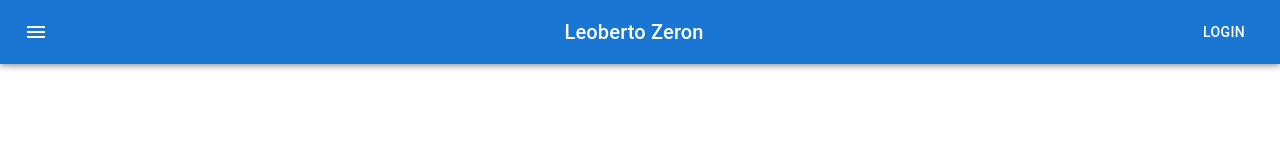
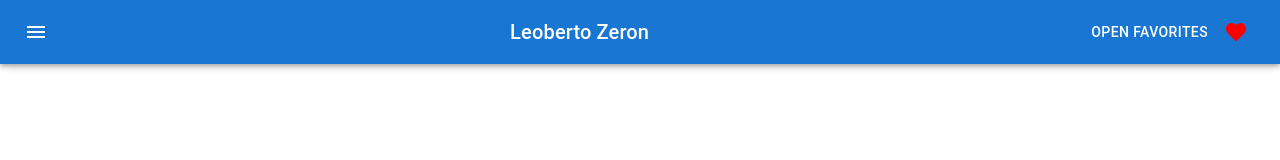
Before and after one commit to zerontec/gp_test, a React (Vite) app: page / in a window 1280 px wide. Shown: the top 160 px of the page. Built offline with nearby package versions, Linux system fonts and the light colour scheme.

Commit message:
Add favorites modal icon

```diff
--- a/src/components/Navbar/Navbar.tsx
+++ b/src/components/Navbar/Navbar.tsx
@@ -1,10 +1,20 @@
 import React from 'react';
 import { AppBar, Button, IconButton, Toolbar, Typography } from '@mui/material';
 import MenuIcon from '@mui/icons-material/Menu';
+import { CustomDialo } from '../CustomDialo';
+import { FavoriteTable } from './FavoriteTable';
+import { Favorite } from '@mui/icons-material';
+
 export interface NavbarInterface{}
 
 const Navbar: React.FC<NavbarInterface> = () => {
 	return(
+<>
+<CustomDialo>
+
+<FavoriteTable/>
+
+</CustomDialo>
 
 		<AppBar position="fixed">
         <Toolbar>
@@ -20,11 +30,15 @@ const Navbar: React.FC<NavbarInterface> = () => {
           <Typography variant="h6" component="div" sx={{ flexGrow: 1 }}>
             Leoberto Zeron
           </Typography>
-          <Button color="inherit">Login</Button>
+          <Button
+          color="inherit">Open favorites</Button>
+           <IconButton>
+            <Favorite style={{color:'red'}}/>
+           </IconButton>
         </Toolbar>
       </AppBar>
 
-
+      </>
 	)
 };
 
```
